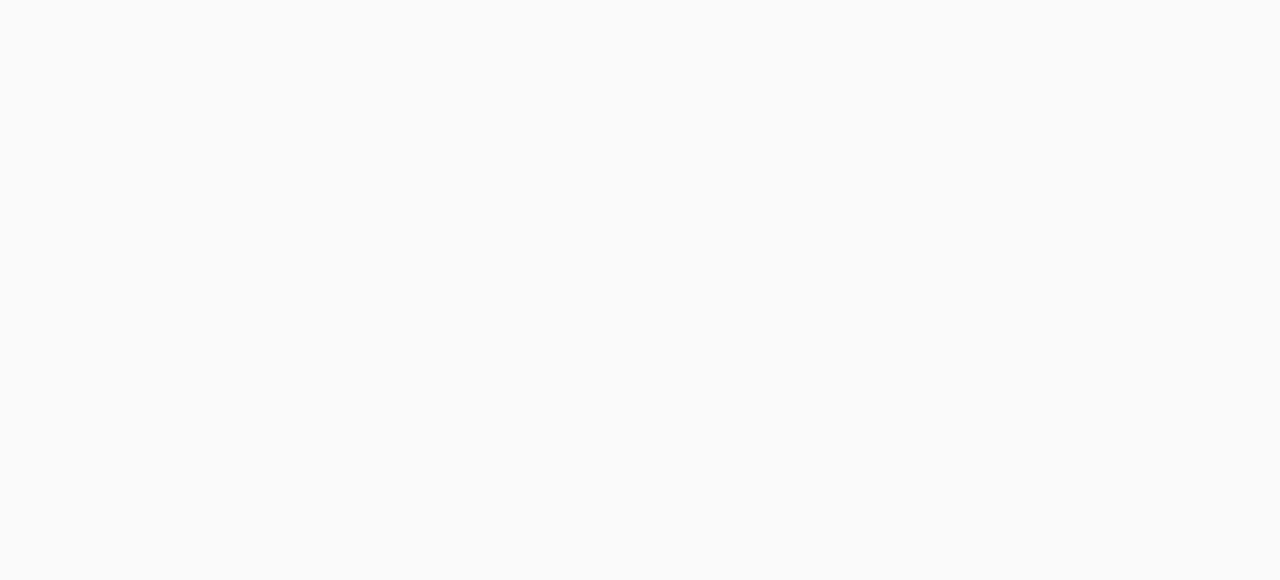
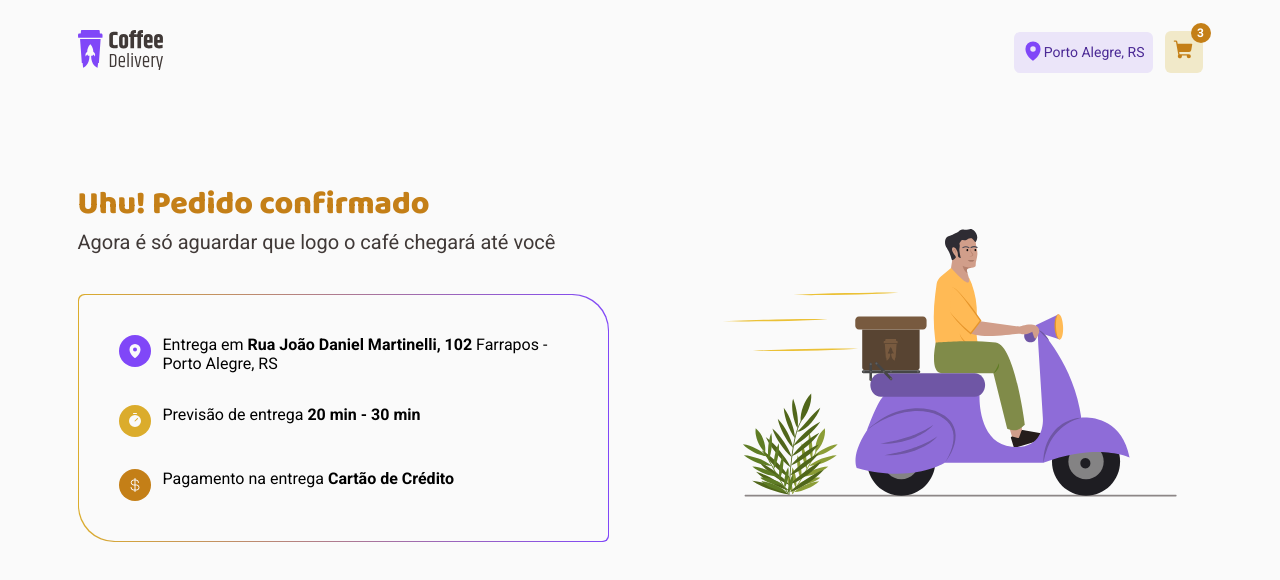
Before and after one commit to dharuanluigi/coffee-delivery, a React (Vite) app: page /confirmed-order in a window 1280 px wide. Before the commit this address had no page. Shown: the top 580 px of the page. Built offline with nearby package versions, Linux system fonts and the light colour scheme.

Commit message:
Added: order confirmed page

```diff
--- a/src/Router.tsx
+++ b/src/Router.tsx
@@ -3,6 +3,7 @@
 import { Route, Routes } from "react-router-dom";
 import { DefaultLayout } from "./layouts/DefaultLayout";
 import { Checkout } from "./pages/Checkout";
+import { ConfirmedOrder } from "./pages/ConfirmedOrder";
 import { Home } from "./pages/Home";
 
 export function Router() {
@@ -11,6 +12,7 @@
       <Route path="/" element={<DefaultLayout />}>
         <Route path="/" element={<Home />} />
         <Route path="/checkout" element={<Checkout />} />
+        <Route path="/confirmed-order" element={<ConfirmedOrder />} />
       </Route>
     </Routes>
   );
--- a/src/pages/Checkout/index.tsx
+++ b/src/pages/Checkout/index.tsx
@@ -1,6 +1,7 @@
 /** @format */
 
 import { CurrencyDollar, MapPin } from "phosphor-react";
+import { NavLink } from "react-router-dom";
 import { CardCart } from "../../components/CardCart";
 import { AddressForm } from "./components/AddressForm";
 import { MethodsPayment } from "./components/MethodsPayment";
@@ -81,7 +82,9 @@
                 </tr>
               </tbody>
             </ReviewTotalPrice>
-            <FinishOrderButton>CONFIRMAR PEDIDO</FinishOrderButton>
+            <NavLink to="/confirmed-order">
+              <FinishOrderButton>CONFIRMAR PEDIDO</FinishOrderButton>
+            </NavLink>
           </ReviewOrderSectionContent>
         </ReviewOrderSection>
       </FormCompleteOrder>
--- /dev/null
+++ b/src/pages/ConfirmedOrder/index.tsx
@@ -0,0 +1,60 @@
+/** @format */
+
+import {
+  BulletIndicator,
+  ConfirmedOrderContainer,
+  ConfirmedOrderHeader,
+  DeliveryInformationsContainer,
+  DeliveryInformationsContent,
+  DetailsDeliveryContainer,
+  HeaderText,
+} from "./styles";
+
+import confirmedImage from "../../assets/confirmed-order-img.svg";
+import { CurrencyDollar, MapPin, Timer } from "phosphor-react";
+
+export function ConfirmedOrder() {
+  return (
+    <ConfirmedOrderContainer>
+      <ConfirmedOrderHeader>
+        <HeaderText>
+          <h1>Uhu! Pedido confirmado</h1>
+          <p>Agora é só aguardar que logo o café chegará até você</p>
+        </HeaderText>
+        <DeliveryInformationsContainer>
+          <DeliveryInformationsContent>
+            <DetailsDeliveryContainer>
+              <BulletIndicator backgroundColor="brandPurple">
+                <MapPin size={16} weight="fill" />
+              </BulletIndicator>
+              <p>
+                Entrega em <strong>Rua João Daniel Martinelli, 102</strong>{" "}
+                Farrapos - Porto Alegre, RS
+              </p>
+            </DetailsDeliveryContainer>
+            <DetailsDeliveryContainer>
+              <BulletIndicator backgroundColor="brandYellow">
+                <Timer size={16} weight="fill" />
+              </BulletIndicator>
+              <p>
+                Previsão de entrega <strong>20 min - 30 min</strong>
+              </p>
+            </DetailsDeliveryContainer>
+            <DetailsDeliveryContainer>
+              <BulletIndicator backgroundColor="yellowDark">
+                <CurrencyDollar size={16} />
+              </BulletIndicator>
+              <p>
+                Pagamento na entrega <strong>Cartão de Crédito</strong>
+              </p>
+            </DetailsDeliveryContainer>
+          </DeliveryInformationsContent>
+        </DeliveryInformationsContainer>
+      </ConfirmedOrderHeader>
+      <img
+        src={confirmedImage}
+        alt="Um homem negro andando em cima de uma moto em movimento"
+      />
+    </ConfirmedOrderContainer>
+  );
+}
--- /dev/null
+++ b/src/pages/ConfirmedOrder/styles.ts
@@ -0,0 +1,88 @@
+/** @format */
+
+import styled from "styled-components";
+
+export const ConfirmedOrderContainer = styled.main`
+  max-width: 1125px;
+  display: flex;
+  gap: 6.375rem;
+  margin: 5rem auto 28rem auto;
+`;
+
+export const ConfirmedOrderHeader = styled.div`
+  display: flex;
+  flex-direction: column;
+  gap: 2.5rem;
+`;
+
+export const HeaderText = styled.div`
+  display: flex;
+  flex-direction: column;
+  gap: 0.25rem;
+
+  h1 {
+    font-family: "Baloo 2";
+    font-weight: 800;
+    font-size: 2rem;
+    line-height: 1.3;
+
+    color: ${(props) => props.theme["yellow-dark"]};
+  }
+
+  p {
+    font-size: 1.25rem;
+    color: ${(props) => props.theme["base-subtitle"]};
+  }
+`;
+
+export const DeliveryInformationsContainer = styled.div`
+  border-radius: 6px 36px;
+  padding: 1px;
+
+  background: linear-gradient(
+    to right,
+    ${(props) => props.theme["brand-yellow"]},
+    ${(props) => props.theme["brand-purple"]}
+  );
+`;
+
+export const DeliveryInformationsContent = styled.div`
+  border-radius: 6px 36px;
+  padding: 2.5rem;
+  display: flex;
+  flex-direction: column;
+  gap: 2rem;
+
+  background: ${(props) => props.theme.background};
+`;
+
+export const DetailsDeliveryContainer = styled.div`
+  display: flex;
+  gap: 0.75rem;
+`;
+
+const BACKGROUND_COLORS = {
+  brandYellow: "brand-yellow",
+  yellowDark: "yellow-dark",
+  brandPurple: "brand-purple",
+} as const;
+
+interface BenefitsProps {
+  backgroundColor: keyof typeof BACKGROUND_COLORS;
+}
+
+export const BulletIndicator = styled.span<BenefitsProps>`
+  width: 2rem;
+  height: 2rem;
+  display: flex;
+  justify-content: center;
+  align-items: center;
+  padding: 0.5rem;
+  border-radius: 50%;
+
+  color: ${(props) =>
+    props.backgroundColor ? props.theme.background : props.theme["base-text"]};
+
+  background: ${(props) =>
+    props.theme[BACKGROUND_COLORS[props.backgroundColor]]};
+`;
```
Also changed, not shown: src/assets/confirmed-order-img.svg (added).
